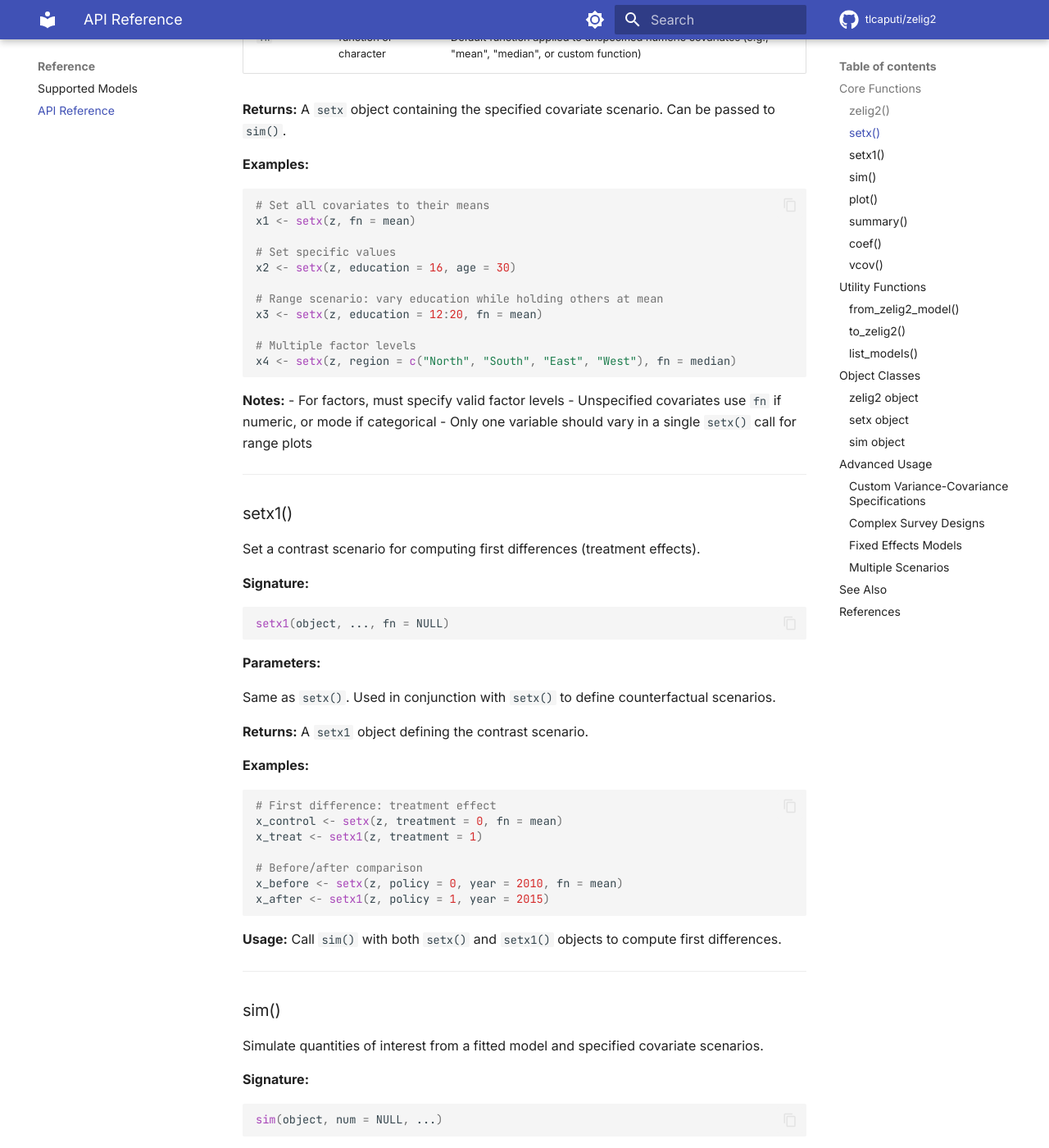
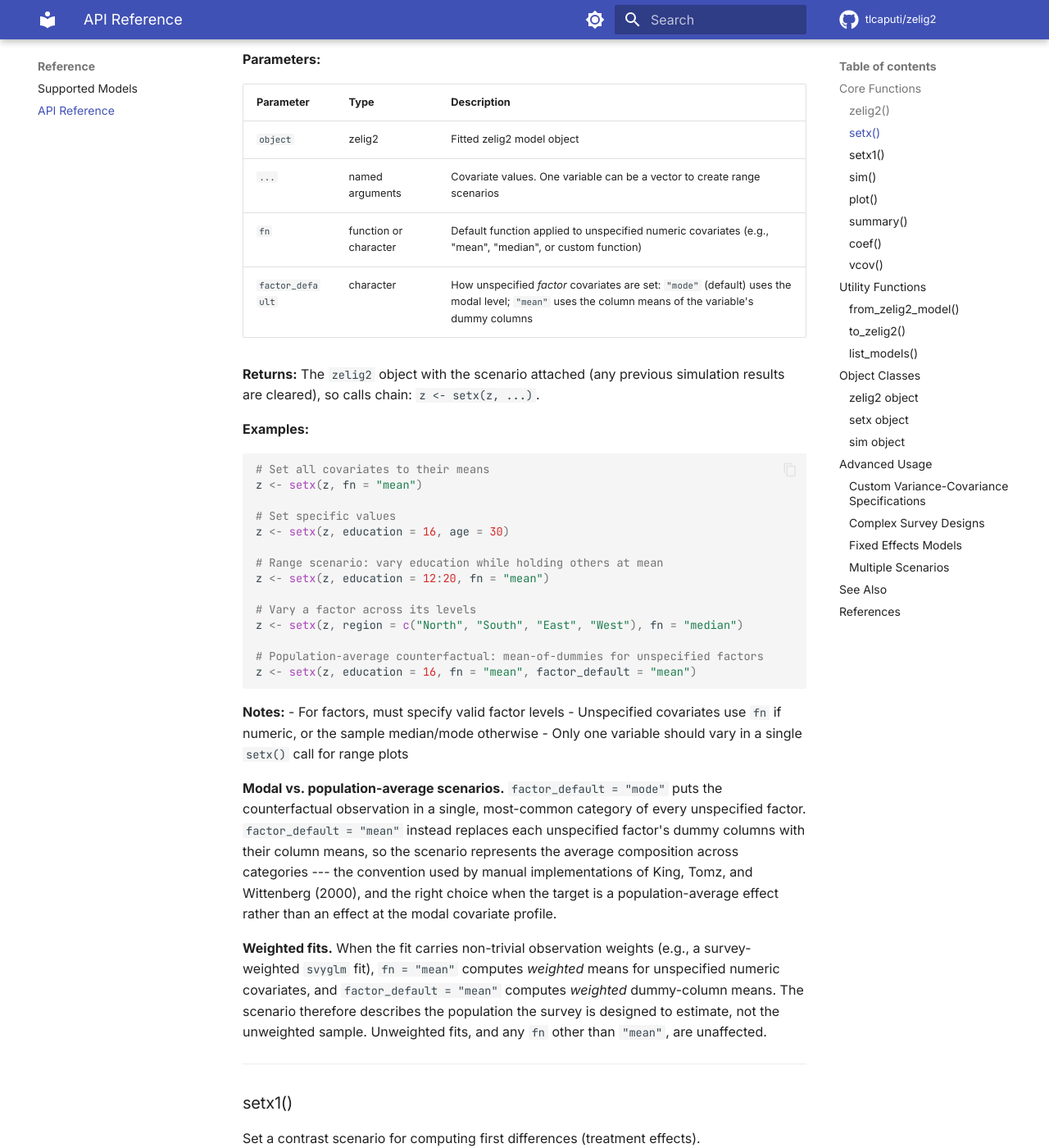
Before and after one commit to tlcaputi/zelig2, an MkDocs documentation site: the page built from docs/reference/api.md, in a window 1280 px wide and 1400 px high, scrolled down 2561 px. Shown: the whole window at 82% size. Built offline with MkDocs 1.6.1 and Material for MkDocs 9.7.7, drawn with Linux system fonts in a browser that asks for light colours; comment, search, counter and statistics services are not loaded; some of the changed text lies outside the part shown.

Commit message:
Add NEWS.md and bring the docs site up to date
The API reference had drifted from the package: setx(), setx1() and sim() were
described as returning standalone setx/sim objects when all three return the
zelig2 object with the scenario or simulation attached, factor_default was
undocumented, and one survey example omitted the required `data` argument.

Also documents the two mutually exclusive routes to a survey design, when to
set nest = TRUE, and the weighted-mean behaviour of fn = "mean" and
factor_default = "mean" on weighted fits.

````diff
--- a/docs/reference/api.md
+++ b/docs/reference/api.md
@@ -23,12 +23,12 @@
 | `formula` | formula | Model formula. For fixed effects, use `y ~ x1 + x2 \| fe_var` syntax |
 | `model` | character | Model type: "ls", "logit", "probit", "poisson", "negbin", "gamma", "tobit", "quantile" |
 | `data` | data.frame | Input dataset. Character columns automatically converted to factors |
-| `weights` | numeric vector, formula, or character | Survey or frequency weights. Can be vector, one-sided formula (e.g., `~weight_var`), or column name string |
+| `weights` | numeric vector, formula, or character | Survey or analytic weights. Can be vector, one-sided formula (e.g., `~weight_var`), or column name string |
 | `survey_design` | survey.design | Pre-constructed survey design object from `survey` package |
 | `ids` | formula or character | PSU/cluster identifiers for survey design (e.g., `~psu`) |
 | `strata` | formula or character | Stratification variable for survey design (e.g., `~stratum`) |
 | `fpc` | formula or character | Finite population correction for survey design |
-| `nest` | logical | Whether PSUs are nested within strata (default FALSE) |
+| `nest` | logical | Whether PSUs are nested within strata (default FALSE). Set `TRUE` when cluster IDs are only unique *within* a stratum, as in most public-use survey files |
 | `fixef` | formula or character vector | Alternative fixed effects specification. One-sided formula (e.g., `~state`) or character vector of variable names |
 | `vcov_type` | character | Variance-covariance type: "default", "robust"/"HC1", "HC0", "HC2", "HC3", "HC4", "cluster", "bootstrap" |
 | `cluster` | formula or character | Cluster variable for cluster-robust standard errors |
@@ -61,6 +61,8 @@
              data = mydata, tau = 0.75)
 ```
 
+**Specifying a survey design:** there are two routes, and exactly one should be used. Either pass the components (`weights`/`ids`/`strata`/`fpc`) and let `zelig2()` build the `svydesign` for you, or pass a pre-built `survey_design`. Supplying both is an **error**: a pre-built design already carries its own weights and clustering, so the components could not be applied, and it is ambiguous which the caller meant. The two routes give identical coefficients; the pre-built design is preferable for anything beyond a simple design because it is explicit, inspectable, and reusable.
+
 ---
 
 ### setx()
@@ -69,7 +71,7 @@
 
 **Signature:**
 ```r
-setx(object, ..., fn = NULL)
+setx(object, ..., fn = NULL, factor_default = c("mode", "mean"))
 ```
 
 **Parameters:**
@@ -79,29 +81,37 @@
 | `object` | zelig2 | Fitted zelig2 model object |
 | `...` | named arguments | Covariate values. One variable can be a vector to create range scenarios |
 | `fn` | function or character | Default function applied to unspecified numeric covariates (e.g., "mean", "median", or custom function) |
+| `factor_default` | character | How unspecified *factor* covariates are set: `"mode"` (default) uses the modal level; `"mean"` uses the column means of the variable's dummy columns |
 
-**Returns:** A `setx` object containing the specified covariate scenario. Can be passed to `sim()`.
+**Returns:** The `zelig2` object with the scenario attached (any previous simulation results are cleared), so calls chain: `z <- setx(z, ...)`.
 
 **Examples:**
 
 ```r
 # Set all covariates to their means
-x1 <- setx(z, fn = mean)
+z <- setx(z, fn = "mean")
 
 # Set specific values
-x2 <- setx(z, education = 16, age = 30)
+z <- setx(z, education = 16, age = 30)
 
 # Range scenario: vary education while holding others at mean
-x3 <- setx(z, education = 12:20, fn = mean)
+z <- setx(z, education = 12:20, fn = "mean")
 
-# Multiple factor levels
-x4 <- setx(z, region = c("North", "South", "East", "West"), fn = median)
+# Vary a factor across its levels
+z <- setx(z, region = c("North", "South", "East", "West"), fn = "median")
+
+# Population-average counterfactual: mean-of-dummies for unspecified factors
+z <- setx(z, education = 16, fn = "mean", factor_default = "mean")
 ```
 
 **Notes:**
 - For factors, must specify valid factor levels
-- Unspecified covariates use `fn` if numeric, or mode if categorical
+- Unspecified covariates use `fn` if numeric, or the sample median/mode otherwise
 - Only one variable should vary in a single `setx()` call for range plots
+
+**Modal vs. population-average scenarios.** `factor_default = "mode"` puts the counterfactual observation in a single, most-common category of every unspecified factor. `factor_default = "mean"` instead replaces each unspecified factor's dummy columns with their column means, so the scenario represents the average composition across categories --- the convention used by manual implementations of King, Tomz, and Wittenberg (2000), and the right choice when the target is a population-average effect rather than an effect at the modal covariate profile.
+
+**Weighted fits.** When the fit carries non-trivial observation weights (e.g., a survey-weighted `svyglm` fit), `fn = "mean"` computes *weighted* means for unspecified numeric covariates, and `factor_default = "mean"` computes *weighted* dummy-column means. The scenario therefore describes the population the survey is designed to estimate, not the unweighted sample. Unweighted fits, and any `fn` other than `"mean"`, are unaffected.
 
 ---
 
@@ -111,28 +121,28 @@
 
 **Signature:**
 ```r
-setx1(object, ..., fn = NULL)
+setx1(object, ..., fn = NULL, factor_default = c("mode", "mean"))
 ```
 
 **Parameters:**
 
 Same as `setx()`. Used in conjunction with `setx()` to define counterfactual scenarios.
 
-**Returns:** A `setx1` object defining the contrast scenario.
+**Returns:** The `zelig2` object with the contrast scenario attached.
 
 **Examples:**
 
 ```r
 # First difference: treatment effect
-x_control <- setx(z, treatment = 0, fn = mean)
-x_treat <- setx1(z, treatment = 1)
+z <- setx(z, treatment = 0, fn = "mean")
+z <- setx1(z, treatment = 1, fn = "mean")
 
 # Before/after comparison
-x_before <- setx(z, policy = 0, year = 2010, fn = mean)
-x_after <- setx1(z, policy = 1, year = 2015)
+z <- setx(z, policy = 0, year = 2010, fn = "mean")
+z <- setx1(z, policy = 1, year = 2015, fn = "mean")
 ```
 
-**Usage:** Call `sim()` with both `setx()` and `setx1()` objects to compute first differences.
+**Usage:** Attach both scenarios, then call `sim(z)`. The first difference is `EV(setx1) - EV(setx)`.
 
 ---
 
@@ -153,7 +163,7 @@
 | `num` | integer | Number of simulation draws. Overrides default from `zelig2()` call |
 | `...` | additional arguments | Additional parameters for simulation |
 
-**Returns:** A `sim` object containing simulated quantities:
+**Returns:** The `zelig2` object with simulated quantities attached in `z$sim_out`:
 - `ev`: Expected values (predictions)
 - `pv`: Predicted values (with fundamental uncertainty)
 - `fd`: First differences (if `setx1()` was specified)
@@ -164,16 +174,21 @@
 # Basic prediction
 z <- zelig2(income ~ education, model = "ls", data = mydata)
 z <- setx(z, education = 16)
-s <- sim(z)
+z <- sim(z)
 
 # First differences
 z <- zelig2(employed ~ training, model = "logit", data = mydata)
-z <- setx(z, training = 0, fn = mean)
-z <- setx1(z, training = 1)
-s <- sim(z)
+z <- setx(z, training = 0, fn = "mean")
+z <- setx1(z, training = 1, fn = "mean")
+z <- sim(z)
 
 # Override number of simulations
-s <- sim(z, num = 5000)
+z <- sim(z, num = 5000)
+
+# The whole workflow chains
+z <- zelig2(income ~ education, model = "ls", data = mydata) |>
+  setx(education = 16) |>
+  sim()
 ```
 
 ---
@@ -191,7 +206,7 @@
 
 | Parameter | Type | Description |
 |-----------|------|-------------|
-| `x` | sim object | Simulation results from `sim()` |
+| `x` | zelig2 | A simulated `zelig2` object (i.e., one that has been through `sim()`) |
 | `...` | additional arguments | Graphical parameters |
 | `ci` | numeric | Confidence interval level (default 0.95 for 95% CI) |
 
@@ -206,13 +221,13 @@
 
 ```r
 # Density plot for single scenario
-plot(s)
+plot(z)
 
 # Range plot with 90% CI
-plot(s, ci = 0.90)
+plot(z, ci = 0.90)
 
 # Customize with ggplot2
-plot(s) + labs(title = "Treatment Effect Distribution") + theme_minimal()
+plot(z) + labs(title = "Treatment Effect Distribution") + theme_minimal()
 ```
 
 ---
@@ -460,17 +475,26 @@
 ### Complex Survey Designs
 
 ```r
-# Two-stage cluster sample
+# Two-stage cluster sample -- components, design built for you
 z <- zelig2(outcome ~ predictor, model = "ls", data = survey_data,
             ids = ~cluster_id, strata = ~stratum,
             weights = ~sampling_weight, nest = TRUE)
 
-# Using pre-built survey design
+# Using pre-built survey design (`data` is still required)
 library(survey)
 des <- svydesign(ids = ~psu, strata = ~region, weights = ~wt,
                  data = mydata, nest = TRUE)
-z <- zelig2(outcome ~ predictor, model = "ls", survey_design = des)
+z <- zelig2(outcome ~ predictor, model = "ls", data = mydata,
+            survey_design = des)
+
+# Population-average scenario on a weighted fit: fn = "mean" gives weighted
+# means for numeric covariates, factor_default = "mean" for factor dummies
+z <- setx(z, predictor = 1, fn = "mean", factor_default = "mean")
+z <- sim(z)
 ```
+
+!!! warning "One route or the other"
+    Passing `survey_design` *and* any of `weights` / `ids` / `strata` / `fpc` is an error. The design already carries its own weights and clustering, so the components cannot be applied --- earlier versions dropped them silently, which meant a caller could get results from the design's weights while believing their own had been used.
 
 ### Fixed Effects Models
 
````
Also changed, not shown: docs/getting-started.md (+3 -1 lines), docs/vignettes/survey-ols.md (+3 -0 lines), r/NEWS.md (added, +79 -0 lines).
